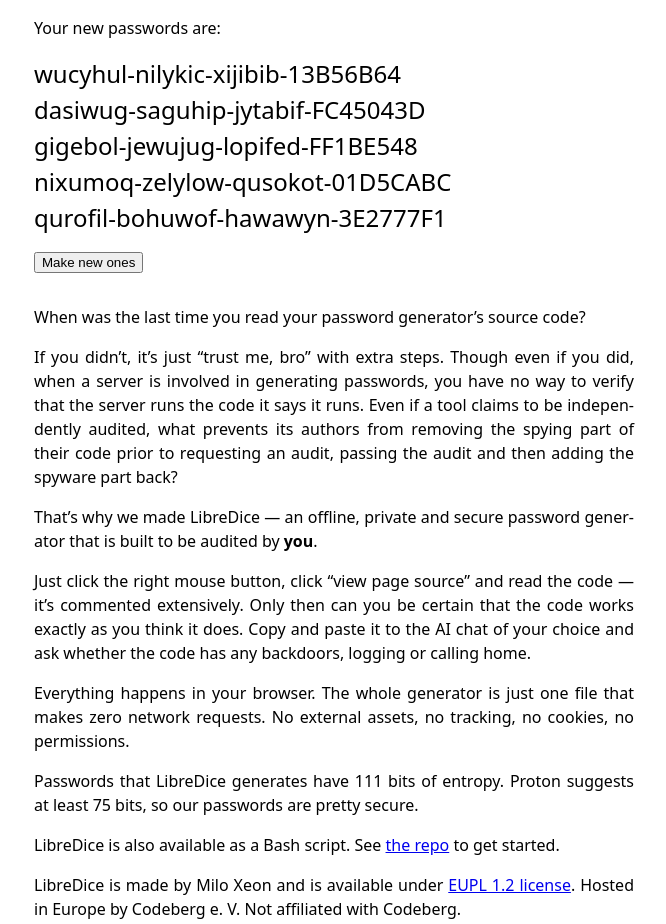
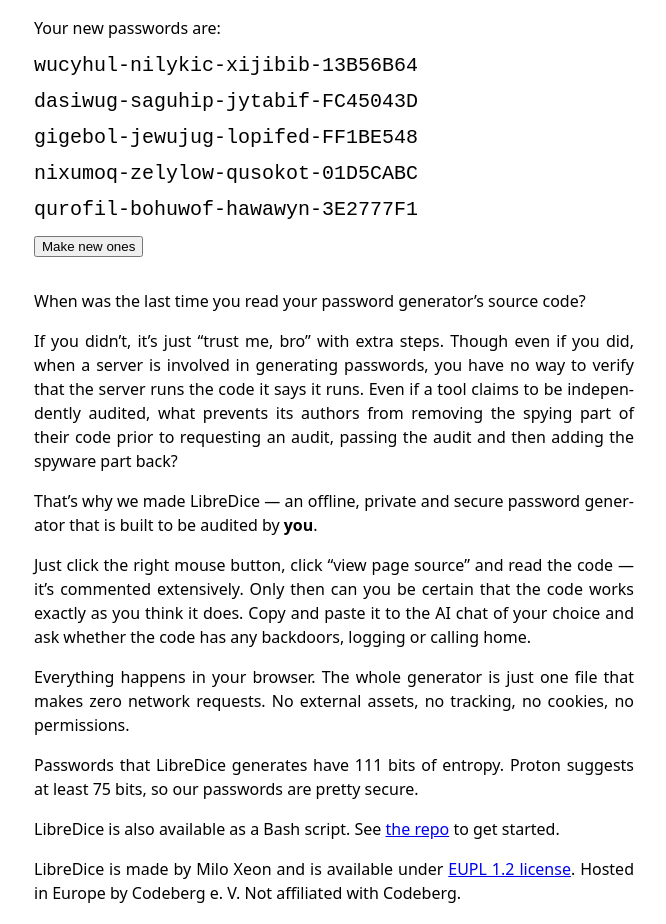
Before and after one commit to miloxeon/LibreDice, a plain HTML site: page index.html in a window 1280 px wide. Shown: the whole page, without its empty margins (306-972 px from the left). Drawn offline with Linux system fonts and the light colour scheme.

Commit message:
make passwords render in monospace font

```diff
--- a/index.html
+++ b/index.html
@@ -22,9 +22,12 @@
 			#pwd3,
 			#pwd4,
 			#pwd5 {
+				font-family: monospace;
+				line-height: 1;
+				margin-top: 1rem;
 				display: block;
-				font-size: 1.5rem;
-				min-height: 2.25rem;
+				font-size: 1.25rem;
+				min-height: 1.25rem;
 			}
 		</style>
 	</head>
```
